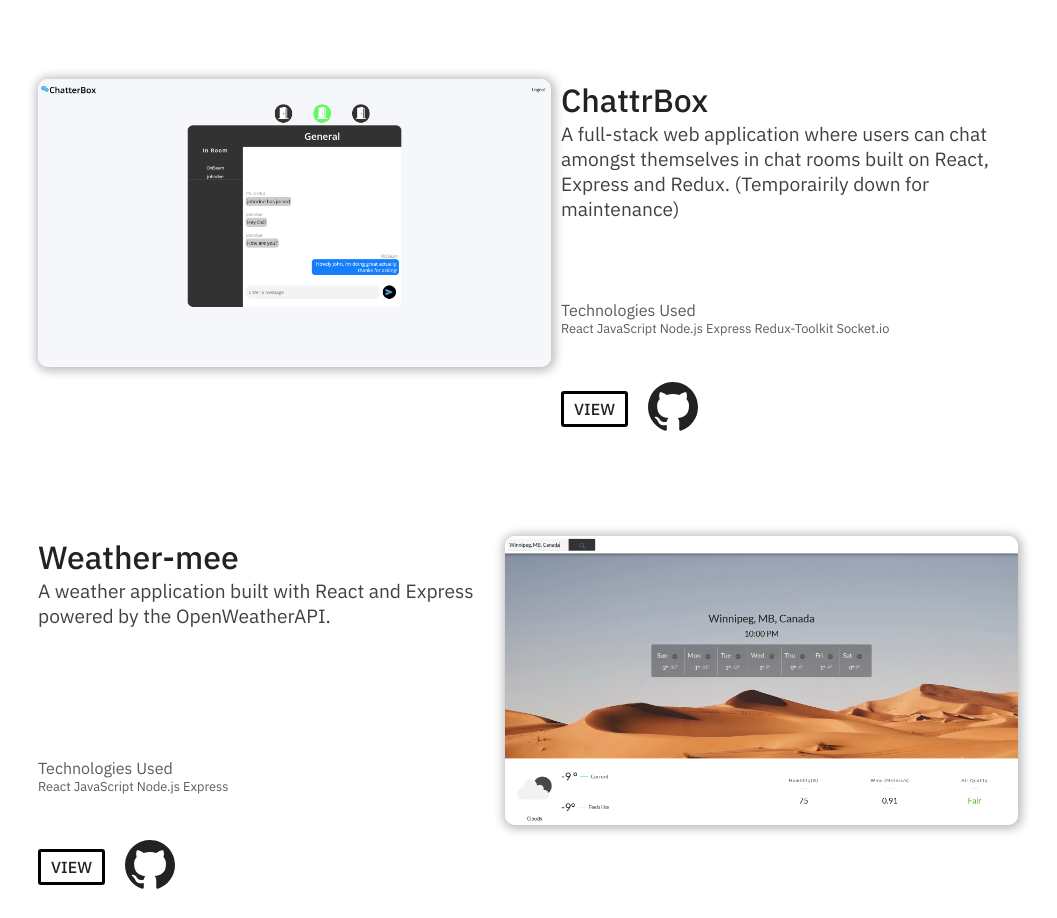
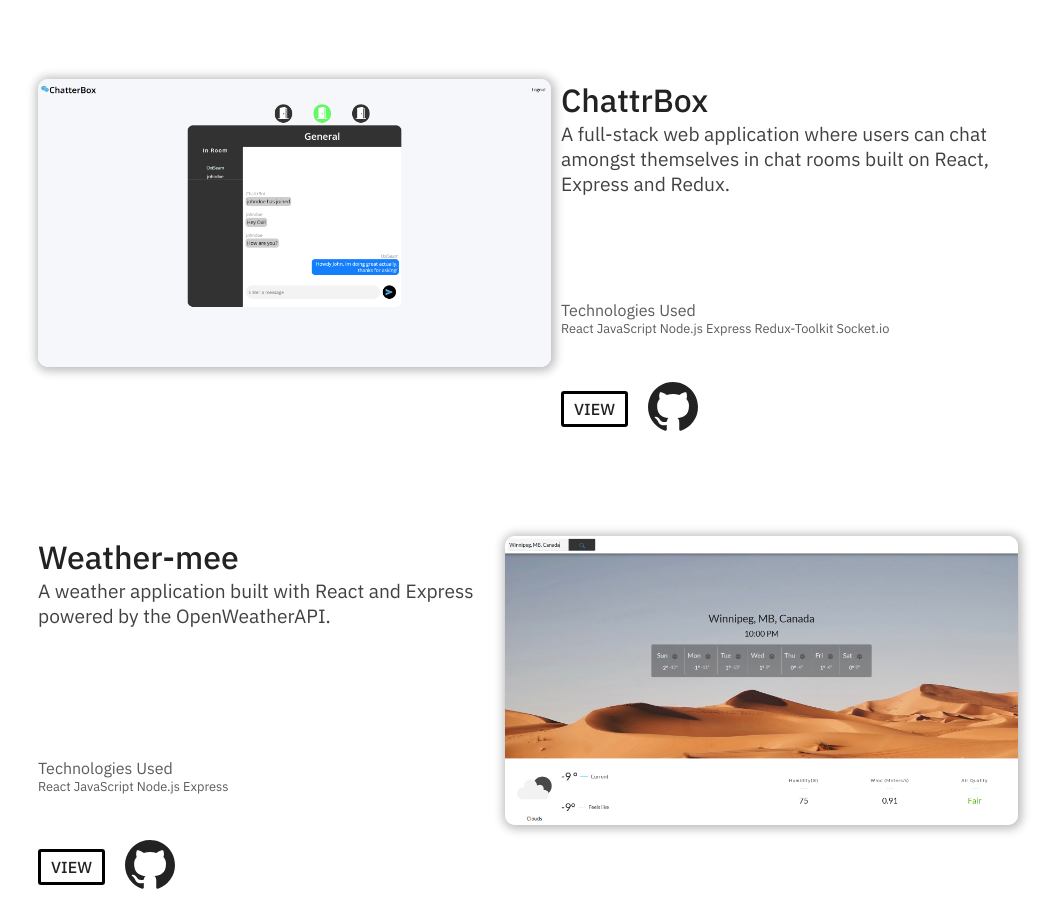
Before and after one commit to DenzelHooke/myportfolio, a React (Create React App) app: page / in a window 1280 px wide. Shown: the part 2120-3038 px from the top of the page, without its empty margins (112-1169 px from the left). Built offline with nearby package versions, Linux system fonts and the light colour scheme.

Commit message:
Removed message

```diff
--- a/src/components/Projects.jsx
+++ b/src/components/Projects.jsx
@@ -19,7 +19,7 @@ function Projects() {
     {
       title: "ChattrBox",
       summary:
-        "A full-stack web application where users can chat amongst themselves in chat rooms built on React, Express and Redux. (Temporairily down for maintenance)",
+        "A full-stack web application where users can chat amongst themselves in chat rooms built on React, Express and Redux.",
       technologies:
         "React  JavaScript  Node.js  Express  Redux-Toolkit  Socket.io",
       image: "chattr.png",
```
